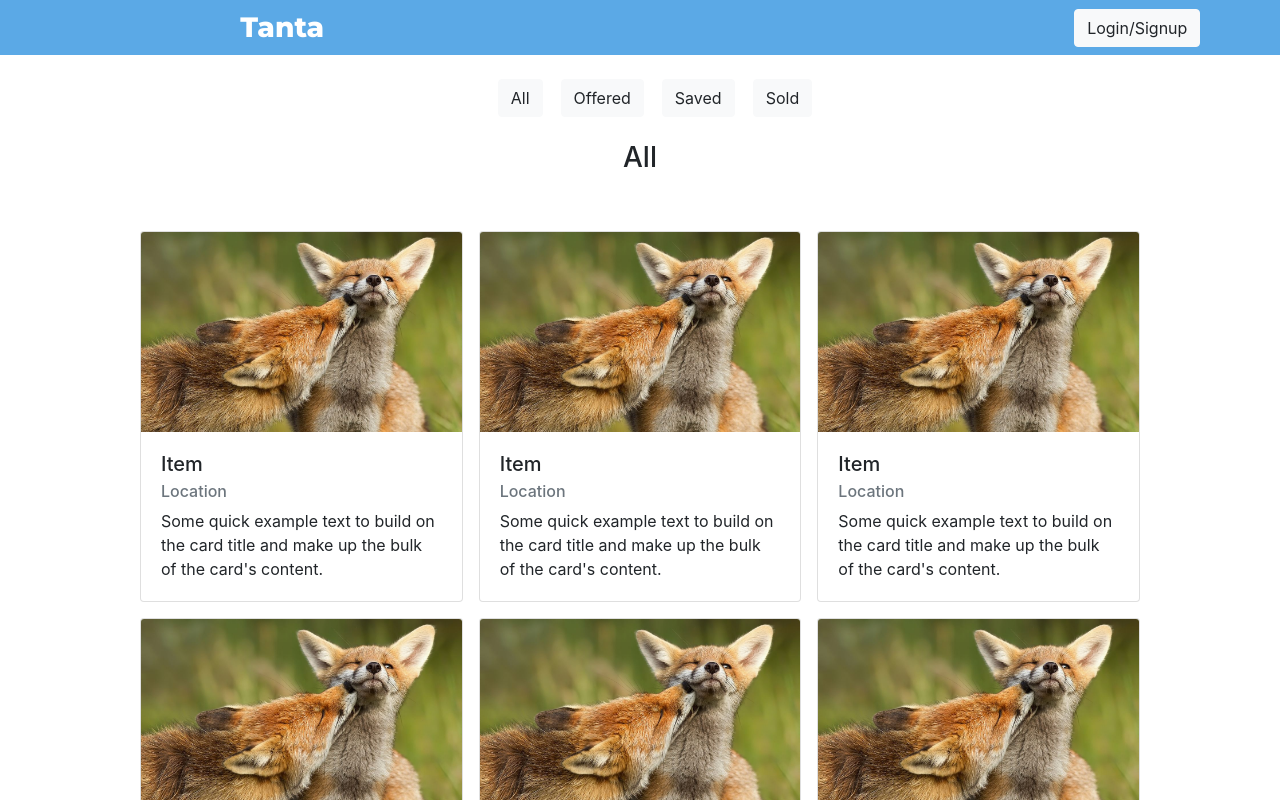
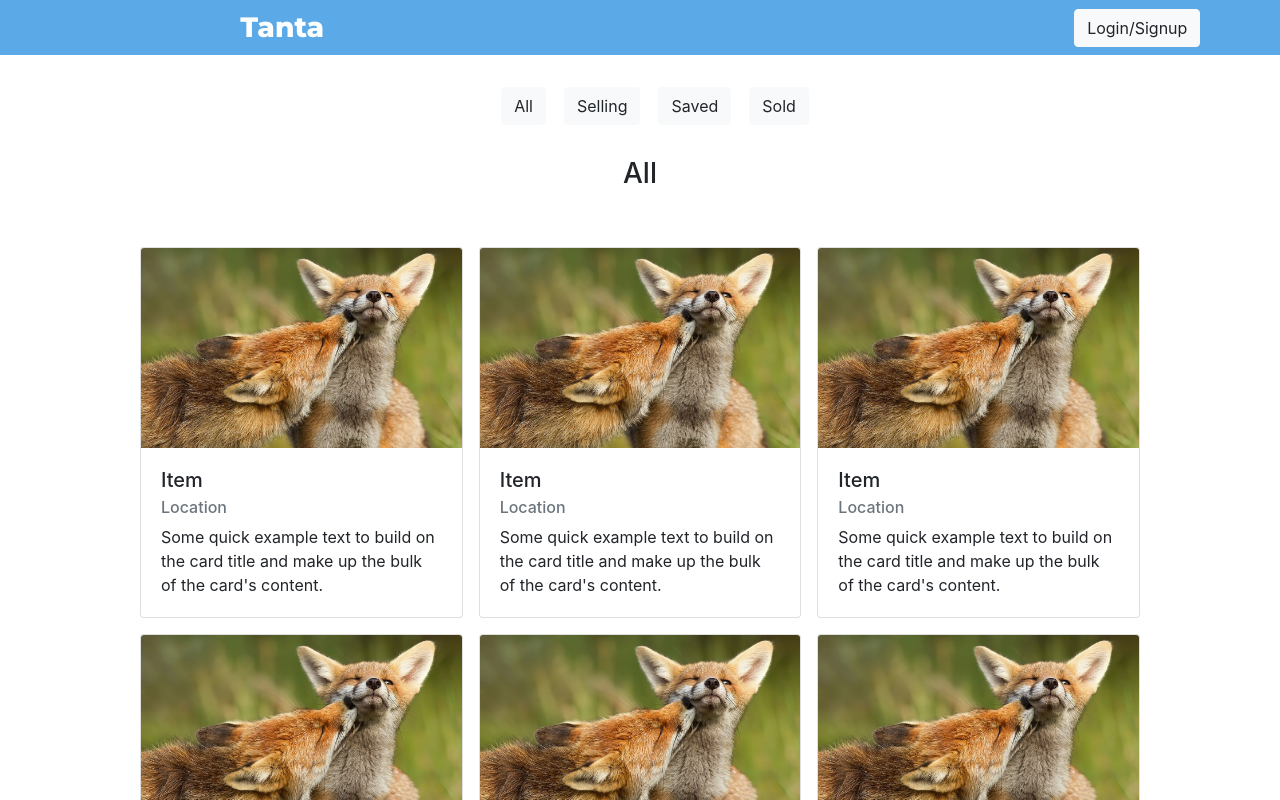
Before and after one commit to naum43312016/tanta-fs-project-front-end, a React (Create React App) app: page /my-items in a window 1280 px wide. Shown: the top 800 px of the page. Built offline with nearby package versions, Linux system fonts and the light colour scheme; no server answers; a web font is replaced by a local one.

Commit message:
home page changes

```diff
--- a/src/Components/HomePage/Filter.jsx
+++ b/src/Components/HomePage/Filter.jsx
@@ -1,36 +1,21 @@
-import axios from 'axios';
-import React, { useEffect, useState } from 'react';
-import { Input, Row, Button, Dropdown, DropdownToggle, DropdownItem, DropdownMenu } from 'reactstrap';
+import React from 'react';
+import { Input, Row } from 'reactstrap';
 
-const Filter = () => {
-    const [category, setCategory] = useState('')
-    const BASE_URL = process.env.REACT_APP_BASE_URL;
+const Filter = (props) => {
 
     const buttonCategory = (e) => {
-        setCategory(e.target.innerText);
+        props.setCategory(e.target.innerText);
     }
 
     const inputCategory = (e) => {
-        setCategory(e.target.value);
+        props.setCategory(e.target.value);
     }
-
-    useEffect(() => { //getting all categories on first app render
-        axios.get(BASE_URL + '/category/all')
-        .then(res => console.log(res))
-        .catch(err => console.log('There was an issue getting the items'))
-    }, [])
-
-    useEffect(() => { //fetching categories
-        axios.get(BASE_URL + `/category?name=${category}`)
-        .then(res => console.log(res))
-        .catch(err => console.log('Error fetching the requested category'));
-    }, [category])
 
     return (
         <Row style={{ height: "100px", paddingTop: "40px", marginBottom: "105px" }} className="align-items-center justify-content-center">
             <div className="category-input offset-1 col-md-2 col-6 col-3">
                 <label>Find category</label>
-                <Input onChange={inputCategory} value={category} type="select">
+                <Input onChange={inputCategory} value={props.category} type="select">
                     <option value="" selected>Choose Here</option>
                     <option value="Bathroom">Bathroom</option>
                     <option value="Clothing">Clothing</option>
--- a/src/Components/HomePage/Home.jsx
+++ b/src/Components/HomePage/Home.jsx
@@ -1,14 +1,30 @@
-import React from 'react';
-import { Row } from 'reactstrap';
+import React, { useEffect, useState } from 'react';
 import Filter from './Filter';
 import ItemCard from './ItemCard';
 import SearchBar from './SearchBar';
+import axios from 'axios';
 
 const Home = () => {
+    const [search, setSearch] = useState('');
+    const [category, setCategory] = useState('')
+    const BASE_URL = process.env.REACT_APP_BASE_URL;
+
+    useEffect(() => { //getting all categories on first app render
+        axios.get(BASE_URL + '/category/all')
+        .then(res => console.log(res))
+        .catch(err => console.log('There was an issue getting the items'))
+    }, [])
+
+    useEffect(() => { //fetching categories
+        axios.get(BASE_URL + `/category?name=${category}`)
+        .then(res => console.log(res))
+        .catch(err => console.log('Error fetching the requested category'));
+    }, [category])
+
     return (
         <div>
-            <SearchBar />
-            <Filter />
+            <SearchBar search={search} setSearch={setSearch} />
+            <Filter category={category} setCategory={setCategory} />
             <ItemCard />
         </div>
     )
--- a/src/Components/HomePage/SearchBar.jsx
+++ b/src/Components/HomePage/SearchBar.jsx
@@ -1,13 +1,12 @@
-import React, { useState } from 'react';
+import React from 'react';
 import { Input, Row } from 'reactstrap';
 
-const SearchBar = () => {
-    const [search, setSearch] = useState('');
+const SearchBar = (props) => {
 
     return (
         <Row className="search-bar justify-content-center align-items-center">
             <label className="mt-3 mr-3">Search</label>
-            <Input onChange={(e) => setSearch(e.target.value)} className="col-sm-2 col-4"></Input>
+            <Input onChange={(e) => props.setSearch(e.target.value)} value={props.search} className="col-sm-2 col-4"></Input>
         </Row>
     )
 }
--- a/src/Components/Profile/MyItems.jsx
+++ b/src/Components/Profile/MyItems.jsx
@@ -5,15 +5,16 @@ import { useState } from "react"
 
 const MyItems = (props) => {
     const [filter, setFilter] = useState("All")
+
     return (
-        <div className="my-items-container">
+        <div className="my-items-container mt-2">
             <div className="items-filter">
                 <Button color="light" onClick={(e) => setFilter("All")}> All </Button>
-                <Button color="light" onClick={(e) => setFilter("Offered")}> Offered </Button>
+                <Button color="light" onClick={(e) => setFilter("Offered")}> Selling </Button>
                 <Button color="light" onClick={(e) => setFilter("Saved")}> Saved </Button>
                 <Button color="light" onClick={(e) => setFilter("Sold")}> Sold </Button>
             </div>
-            {filter && <h3>{filter}</h3>}
+            {filter && <h3 className="mt-2">{filter}</h3>}
             <ItemCard items={filter}/>
         </div>
     )
```
Also changed, not shown: src/Components/Admin/CheckItems.jsx (added, +11 -0 lines), src/Components/Admin/CheckUsers.jsx (added, +11 -0 lines), 1 other file (tests, documents, lock files or other folders).
